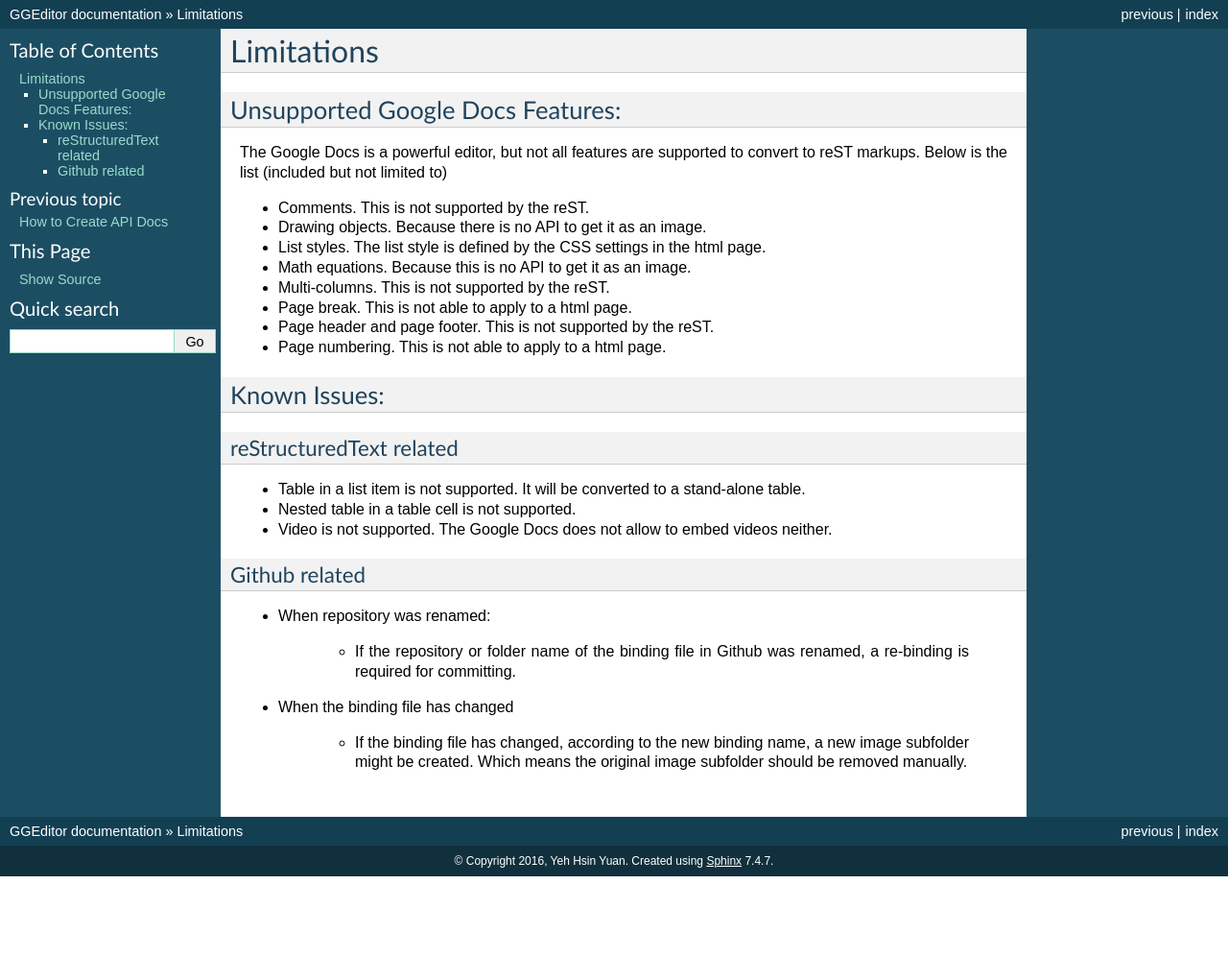
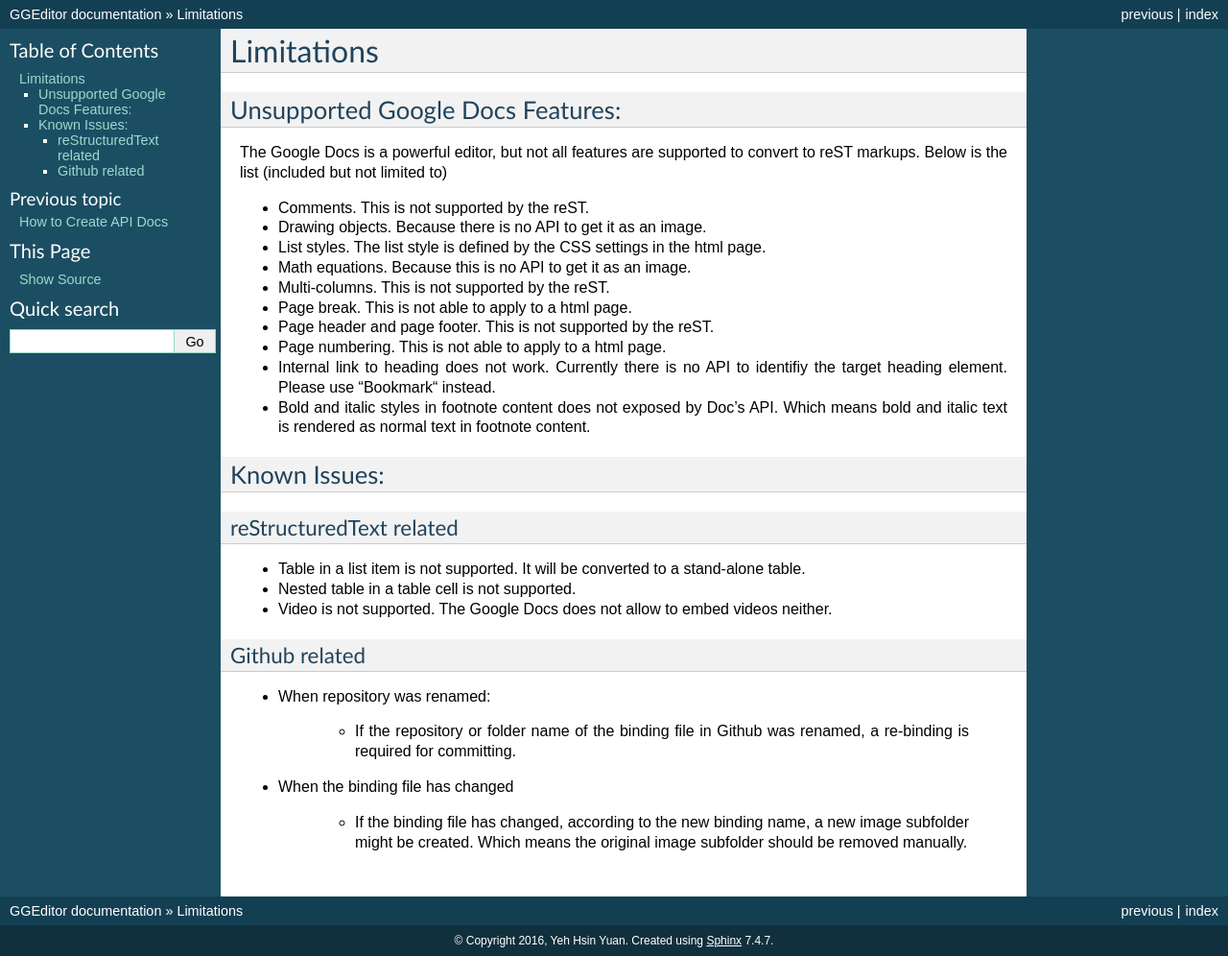
Before and after one commit to iapyeh/GGeditor, a Sphinx documentation site: the page built from docs/Limitations.rst, in a window 1280 px wide. Shown: the whole page at 96% size. Built offline with Sphinx 7.4.7, drawn with Linux system fonts in a browser that asks for light colours; pages that are not in the unit, such as notebooks, are missing from menus; before the commit the page ends 913 px from its top, so only the background shows below that.

Commit message:
Google Docs reST Editor@2016-12-11 14:57:38

```diff
--- a/docs/Limitations.rst
+++ b/docs/Limitations.rst
@@ -12,13 +12,24 @@ Unsupported Google Docs Features:
 The Google Docs is a powerful editor, but not all features are supported to convert to reST markups. Below is the list (included but not limited to)
 
 * Comments. This is not supported by the reST.
+
 * Drawing objects. Because there is no API to get it as an image.
+
 * List styles. The list style is defined by the CSS settings in the html page.
+
 * Math equations. Because this is no API to get it as an image.
+
 * Multi-columns. This is not supported by the reST.
+
 * Page break. This is not able to apply to a html page.
+
 * Page header and page footer. This is not supported by the reST.
+
 * Page numbering. This is not able to apply to a html page.
+
+* Internal link to heading does not work. Currently there is no API to identifiy the target heading element. Please use “Bookmark“ instead.
+
+* Bold and italic styles in footnote content does not exposed by Doc’s API. Which means bold and italic text is rendered as normal text in footnote content.
 
 .. _h65776f3b486b79192426655c476e97b:
 
@@ -31,7 +42,9 @@ reStructuredText related
 ========================
 
 * Table in a list item is not supported. It will be converted to a stand-alone table.
+
 * Nested table in a table cell is not supported.
+
 * Video is not supported. The Google Docs does not allow to embed videos neither.
 
 .. _h69271f6b544a4942467e713a34332e47:
@@ -46,3 +59,5 @@ Github related
 * When the binding file has changed
 
     * If the binding file has changed, according to the new binding name, a new  image subfolder might be created. Which means the original image subfolder should be removed manually.
+
+.. bottom of content
```
